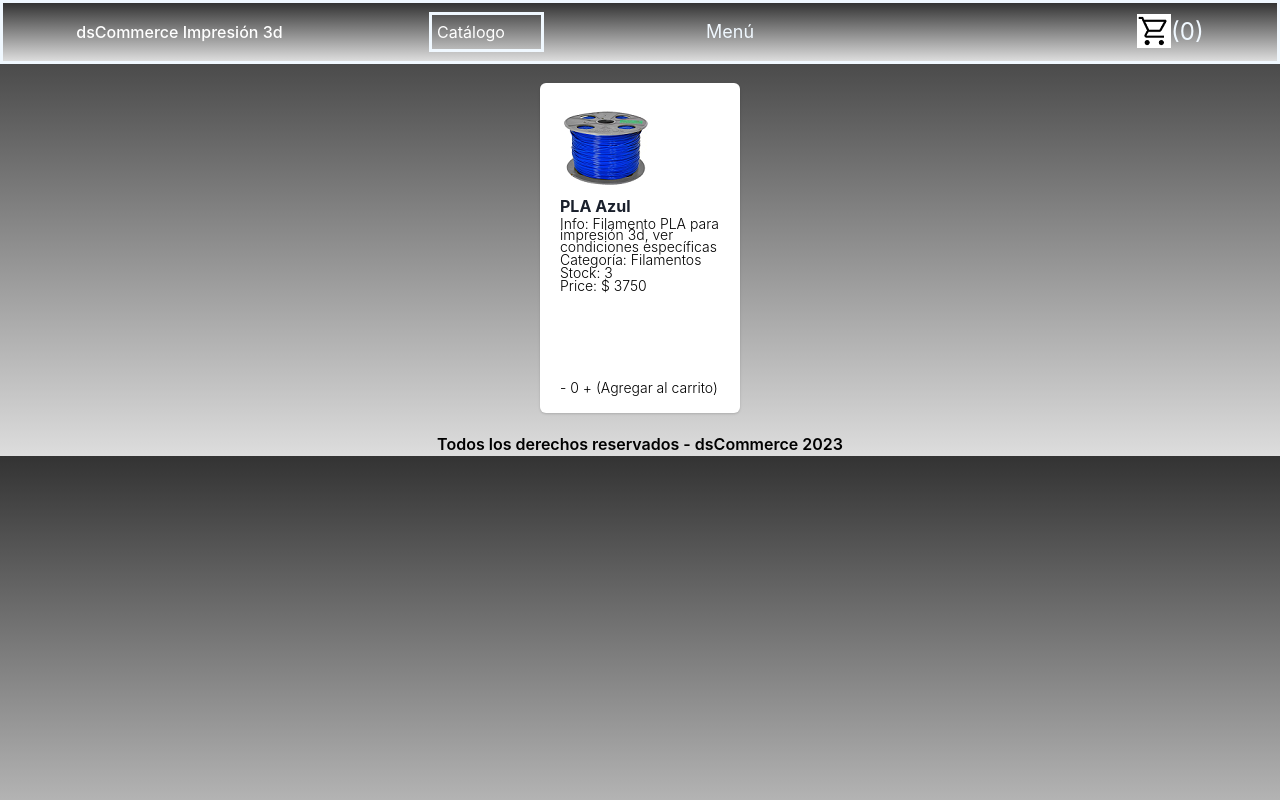
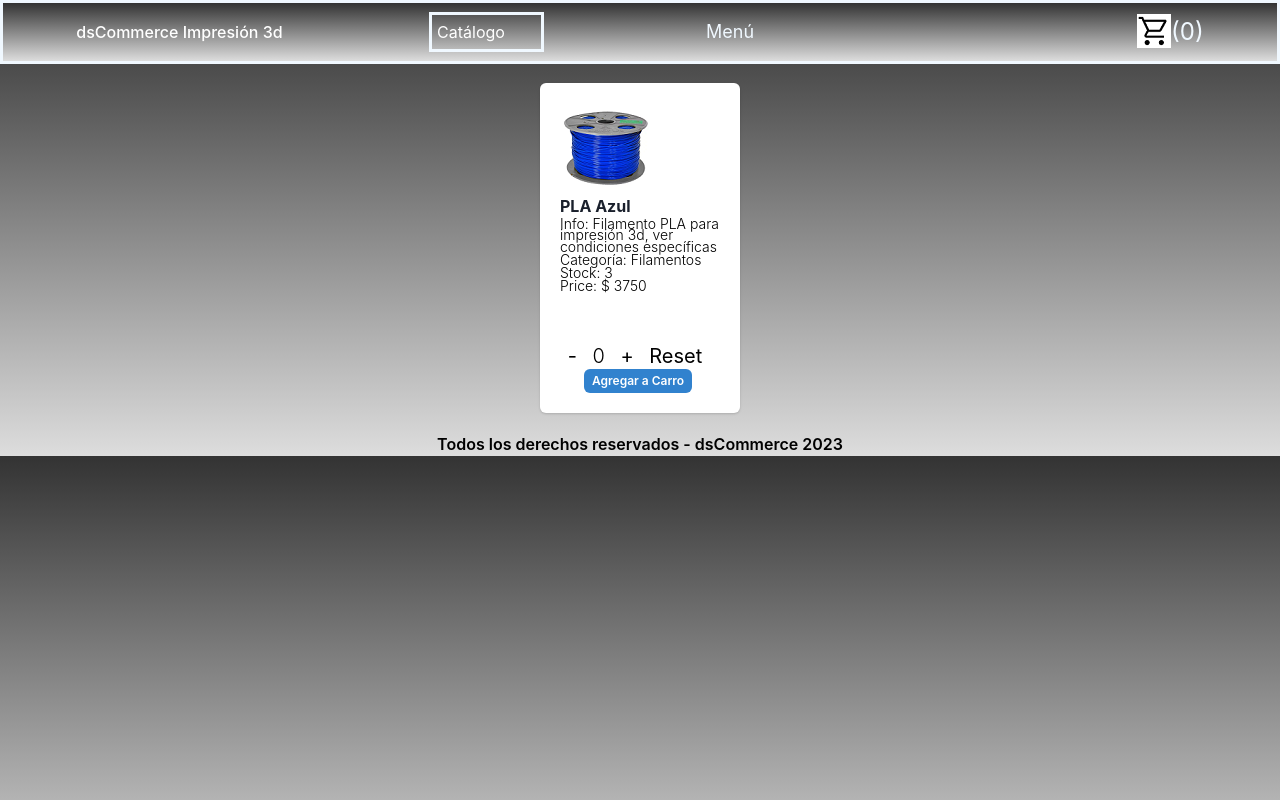
Before and after one commit to pabenda/ProyectoReact-dsCommerce, a React (Vite) app: page /item/1 in a window 1280 px wide. Built offline with nearby package versions, Linux system fonts and the light colour scheme.

Commit message:
se agrega contador de items y boton de agregar a carro

```diff
--- a/src/App.css
+++ b/src/App.css
@@ -52,12 +52,6 @@
     width: 200px;
     height: 330px;
     margin: 5px;
-}
-
-.tarjetapie {
-    font-size: small;
-    display: flex;
-    align-items: top;
 }
 
 .contador {
@@ -121,3 +115,11 @@
 .opMenuItem {
     padding-right: 2%;
 }
+
+.textoContador {
+    width: 150px;
+    display: flex;
+    flex-direction: row;
+    font-size: 20px;
+    justify-content: space-around;
+ }
--- a/src/components/ItemCount.jsx
+++ b/src/components/ItemCount.jsx
@@ -1,9 +1,44 @@
-import React from 'react'
+import React, { useState } from 'react';
 
 const ItemCount = () => {
+  const [stock, setStock] = useState(10);
+  const [count, setCount] = useState(0);
+
+  const increment = () => {
+    if (stock > 0) {
+      setStock(stock - 1);
+      setCount(count + 1);
+    }
+  }
+
+  const decrement = () => {
+    if (count > 0) {
+      setStock(stock + 1);
+      setCount(count - 1);
+    }
+  }
+
+  const reset = () => {
+    setStock(10);
+    setCount(0);
+  }
+
   return (
-    <div className='contador'>- 0 + Reset</div>
-  )
+    <div className='textoContador'>
+      <div>
+        <button onClick={decrement}>-</button>
+      </div>
+      <div>
+        <p> {count}</p>
+      </div>
+      <div>
+        <button onClick={increment}>+</button>
+      </div>
+      <div>
+        <button onClick={reset}>Reset</button>
+      </div>
+    </div>
+  );
 }
 
-export default ItemCount
+export default ItemCount;
--- a/src/components/ItemDetail.jsx
+++ b/src/components/ItemDetail.jsx
@@ -1,5 +1,5 @@
 import {
-  Center, Card, CardBody, Image, Stack, Heading, Text, CardFooter, Divider,
+  Center, Card, CardBody, Button, Image, Stack, Heading, Text, CardFooter, Divider,
 } from "@chakra-ui/react";
 import elemImage from "../assets/filazu.png";
 import { useParams } from "react-router-dom";
@@ -34,9 +34,10 @@ const ItemDetail = ({ elems }) => {
                   </Text>
                 </Stack>
               </CardBody>
-              <CardFooter className="tarjetapie">
-              <Text color="black" fontSize="sm" lineHeight="0.8">
-                  -  0   +   (Agregar al carrito)
+              <CardFooter color="black" lineHeight="1.3">
+                <Text>
+                  <ItemCount />
+                  <Button fontSize="xs" mx="6" colorScheme="blue" size="xs">Agregar a Carro</Button>
                 </Text>
               </CardFooter>
             </Card>
```
